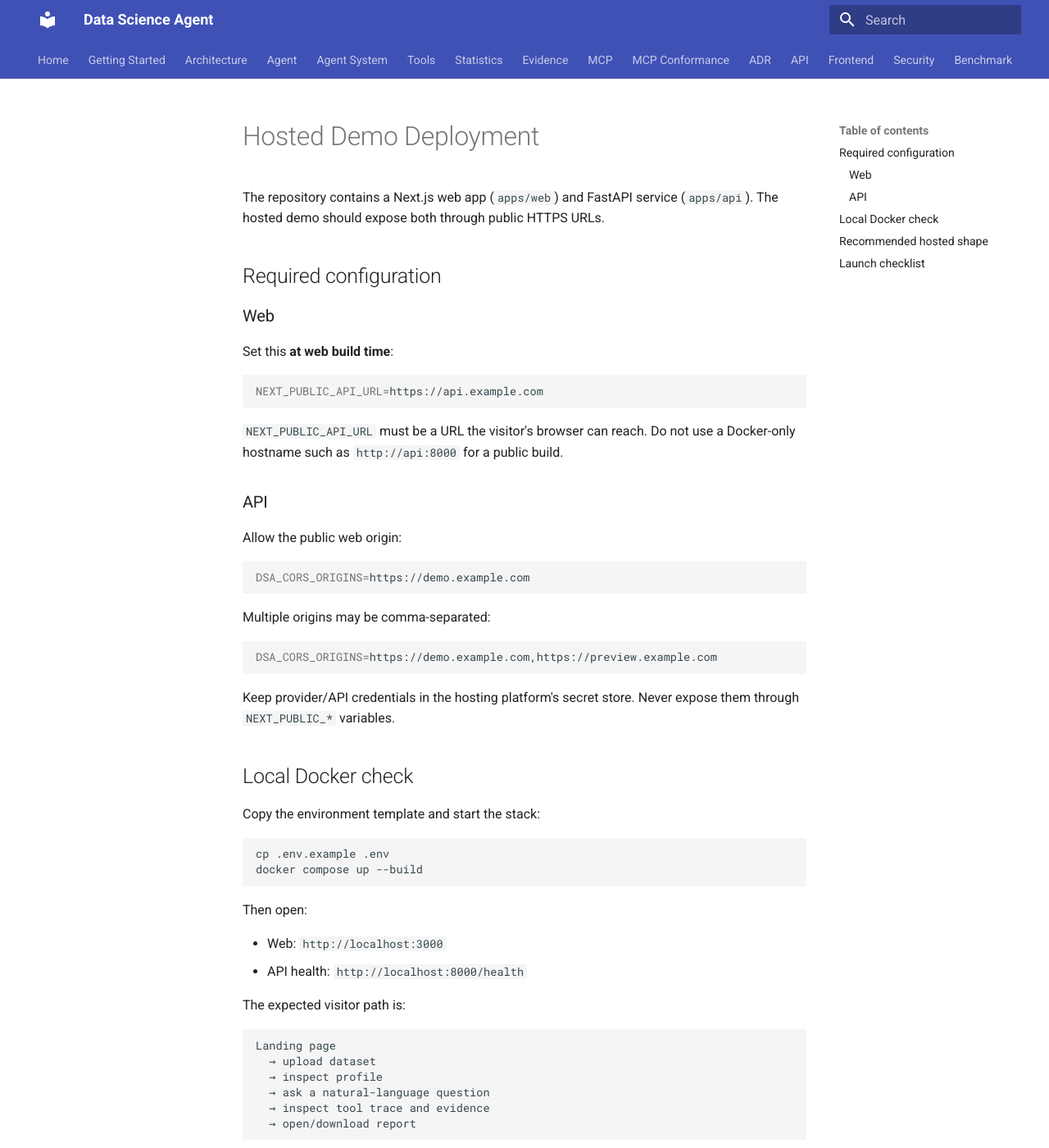
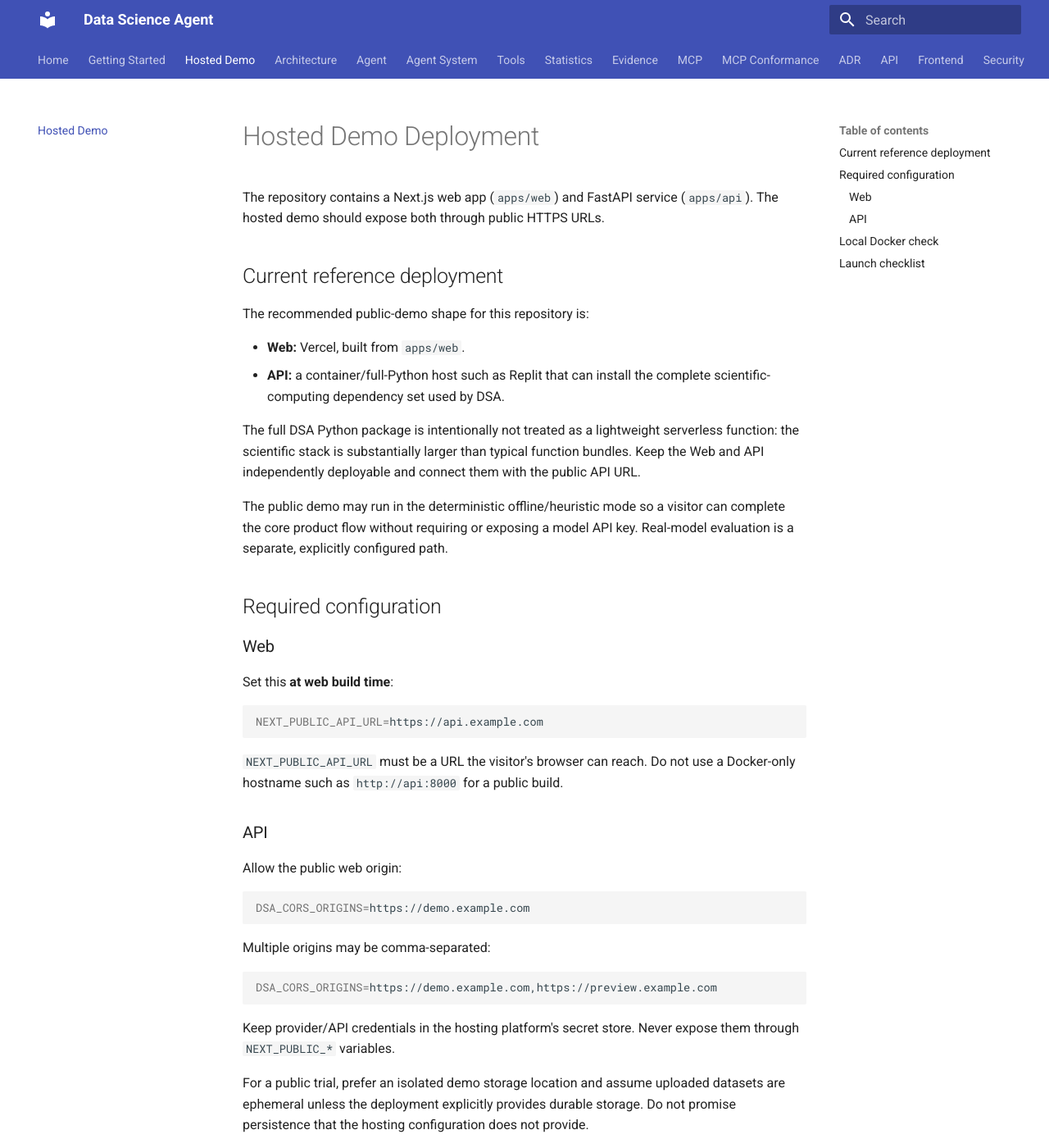
Before and after one commit to Jackxiaozhiren/data-science-agent, an MkDocs documentation site: the page built from docs/hosted-demo.md, in a window 1280 px wide and 1400 px high. Shown: the whole window at 82% size. Built offline with MkDocs 1.6.1 and Material for MkDocs 9.7.7, drawn with Linux system fonts in a browser that asks for light colours; some of the changed text lies outside the part shown.

Commit message:
docs: surface demo and real-model evaluation
Expose hosted demo and real-model evaluation pages in documentation navigation and fix the benchmark registry link.

````diff
--- a/docs/hosted-demo.md
+++ b/docs/hosted-demo.md
@@ -1,6 +1,17 @@
 # Hosted Demo Deployment
 
 The repository contains a Next.js web app (`apps/web`) and FastAPI service (`apps/api`). The hosted demo should expose both through public HTTPS URLs.
+
+## Current reference deployment
+
+The recommended public-demo shape for this repository is:
+
+- **Web:** Vercel, built from `apps/web`.
+- **API:** a container/full-Python host such as Replit that can install the complete scientific-computing dependency set used by DSA.
+
+The full DSA Python package is intentionally not treated as a lightweight serverless function: the scientific stack is substantially larger than typical function bundles. Keep the Web and API independently deployable and connect them with the public API URL.
+
+The public demo may run in the deterministic offline/heuristic mode so a visitor can complete the core product flow without requiring or exposing a model API key. Real-model evaluation is a separate, explicitly configured path.
 
 ## Required configuration
 
@@ -30,6 +41,8 @@
 
 Keep provider/API credentials in the hosting platform's secret store. Never expose them through `NEXT_PUBLIC_*` variables.
 
+For a public trial, prefer an isolated demo storage location and assume uploaded datasets are ephemeral unless the deployment explicitly provides durable storage. Do not promise persistence that the hosting configuration does not provide.
+
 ## Local Docker check
 
 Copy the environment template and start the stack:
@@ -55,15 +68,6 @@
   → open/download report
 ```
 
-## Recommended hosted shape
-
-Use two independently deployable services:
-
-1. **API service** — persistent filesystem/volume for uploaded datasets and generated artifacts.
-2. **Web service** — Next.js application built with the public API URL.
-
-For a public trial, add platform-level controls for maximum request/file size, rate limits, log retention, and provider spending limits.
-
 ## Launch checklist
 
 - [ ] API is reachable over HTTPS.
@@ -74,7 +78,7 @@
 - [ ] A canonical analysis question completes successfully.
 - [ ] Analysis trace shows tool calls, evidence, validation, and artifacts.
 - [ ] Report download works.
-- [ ] Provider spending/rate limits are configured.
+- [ ] File-size, request-rate, log-retention, and provider-spend limits are configured where applicable.
 - [ ] README gets a `Try Live Demo` link only after the public URL passes this checklist.
 
-The public demo should optimize for one reliable happy path rather than exposing every internal surface.
+The public demo should optimize for one reliable happy path rather than exposing every internal surface. A verified end-to-end demo is more valuable than a public URL that only renders the frontend.
--- a/mkdocs.yml
+++ b/mkdocs.yml
@@ -1,6 +1,5 @@
 site_name: Data Science Agent
 site_description: An Evidence-Grounded Autonomous Data Science System
-site_url: https://example.com/data-science-agent/
 theme:
   name: material
   features:
@@ -16,6 +15,7 @@
 nav:
   - Home: README.md
   - Getting Started: getting-started.md
+  - Hosted Demo: hosted-demo.md
   - Architecture: architecture.md
   - Agent: agent.md
   - Agent System: agent-system.md
@@ -29,8 +29,10 @@
   - Frontend: FRONTEND_IA.md
   - Security: security.md
   - Benchmark: benchmark.md
-  - Evaluation: evaluation.md
-  - Reproducibility: reproducibility.md
+  - Evaluation:
+      - Overview: evaluation.md
+      - Real-model Evaluation: real-model-evaluation.md
+      - Reproducibility: reproducibility.md
   - Research: research.md
   - Contributing: contributing.md
 
````
Also changed, not shown: docs/evaluation.md (+1 -1 lines).
